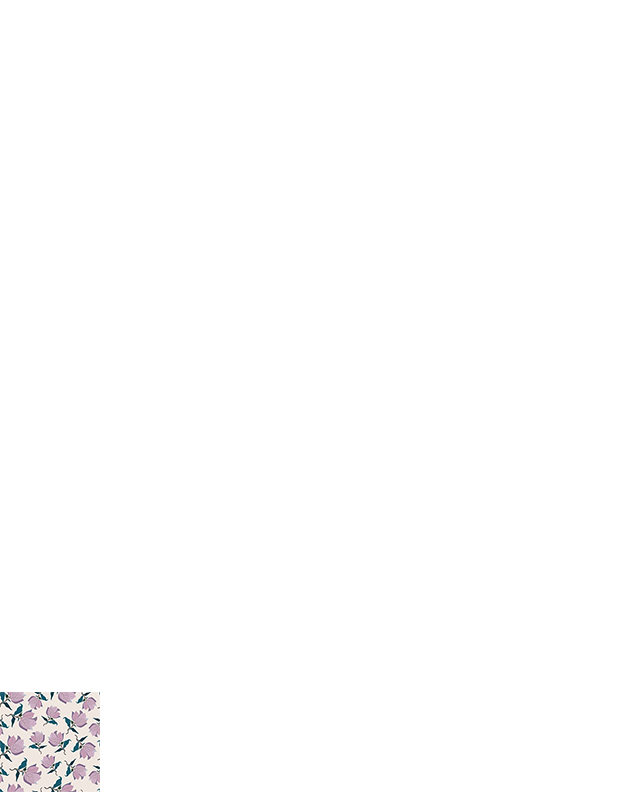
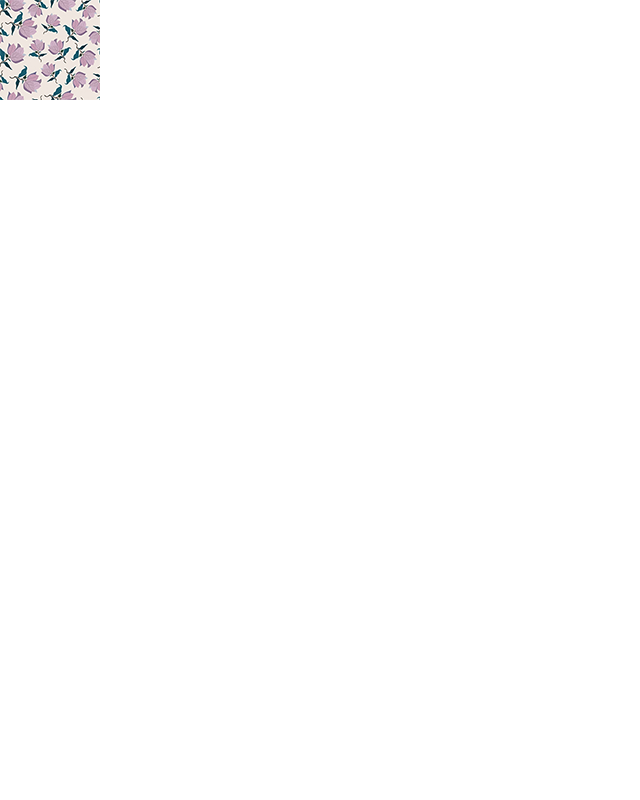
Before and after one commit to killuaoz/html-css, a plain HTML site: page exercicios/ex 021/fundo004.html in a window 1280 px wide. Shown: the whole page, without its empty margins (0-640 px from the left). Drawn offline with Linux system fonts and the light colour scheme.

Commit message:
Update fundo004.html

```diff
--- a/exercicios/ex 021/fundo004.html
+++ b/exercicios/ex 021/fundo004.html
@@ -2,16 +2,16 @@
 <html lang="pt-br">
 <head>
     <meta charset="UTF-8">
-    <meta http-equiv="X-UA-Compatible" content="IE=edge">
     <meta name="viewport" content="width=device-width, initial-scale=1.0">
-    <title>Document</title>
+    <title>posicionamento</title>
     <style>
-        body{
-            height: 97vh;
-            background-image: url(imagens/pattern003.png);
-            background-repeat: no-repeat;
-            background-position:  left bottom ;
-        }
+       body{
+        height: 97vh;
+        background-image: url("imagens/pattern003.png");
+        background-size: 100px;
+        background-repeat: no-repeat;
+        background-position: centervv center;
+       }
     </style>
 </head>
 <body>
```
